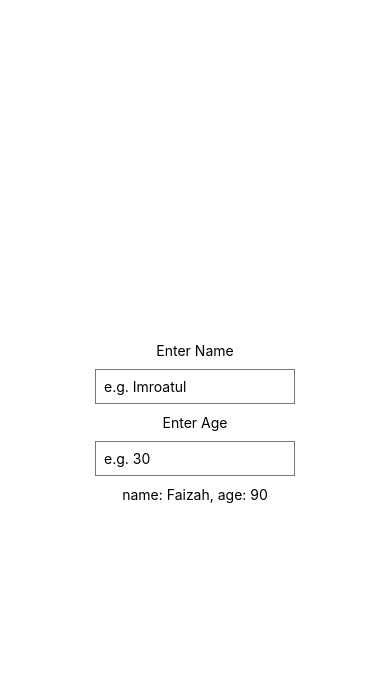
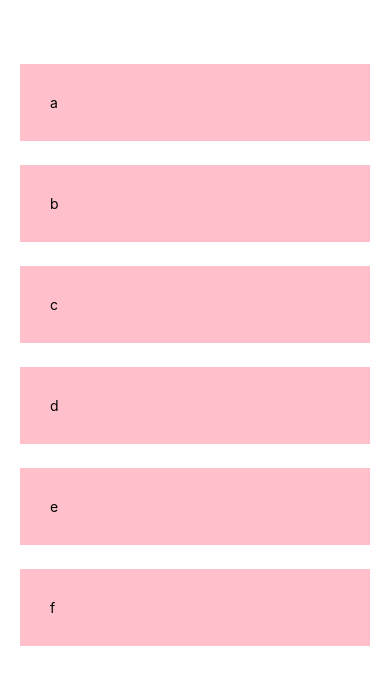
Before and after one commit to imroatulfaizah/react-native, a React Native app: screen / in a window 390 px wide. Shown: the top 684 px of the page. Built offline with nearby package versions, Linux system fonts and the light colour scheme.

Commit message:
list dan scrollview

```diff
--- a/App.js
+++ b/App.js
@@ -7,24 +7,32 @@
  */
 
 import React, { useState } from 'react';
-import { StyleSheet, Text, View, Button, TextInput } from 'react-native';
+import { StyleSheet, Text, View, Button, TextInput, ScrollView } from 'react-native';
 
 export default function App() {
-  const [name, setName] = useState('Faizah');
-  const [age, setAge] = useState('90');
+  const [people, setPeople] = useState([
+    {name: 'a', key: '1'},
+    {name: 'b', key: '2'},
+    {name: 'c', key: '3'},
+    {name: 'd', key: '4'},
+    {name: 'e', key: '5'},
+    {name: 'f', key: '6'},
+  ]);
 
   return (
     <View style={styles.container}>
-      <Text>Enter Name</Text>
-      <TextInput style={styles.input}
-                 placeholder='e.g. Imroatul'
-                 onChangeText={(val) => setName(val)} />
-      <Text>Enter Age</Text>
-      <TextInput style={styles.input}
-                 placeholder='e.g. 30'
-                 onChangeText={(val) => setAge(val)} />
-      <Text>name: {name}, age: {age}</Text>
-    </View>
+      <ScrollView>
+        { people.map((item) => {
+          return (
+            <View key={item.key}>
+              <Text style={styles.item}>{item.name}</Text>
+            </View>
+          )
+        })}
+
+      </ScrollView>
+
+     </View>
 
   );
 }
@@ -33,19 +41,17 @@
   container: {
     flex: 1,
     backgroundColor: '#fff',
-    alignItems: 'center',
-    justifyContent: 'center',
+    paddingTop: 40,
+    paddingHorizontal: 20
+    // alignItems: 'center',
+    // justifyContent: 'center',
 
   },
-  buttonContainer: {
-    marginTop: 20
-  },
-  input: {
-    borderWidth: 1,
-    borderColor: '#777',
-    padding: 8,
-    margin: 10,
-    width: 200,
+  item: {
+    marginTop: 24,
+    padding: 30,
+    backgroundColor: 'pink'
   }
 
+
 });
```
